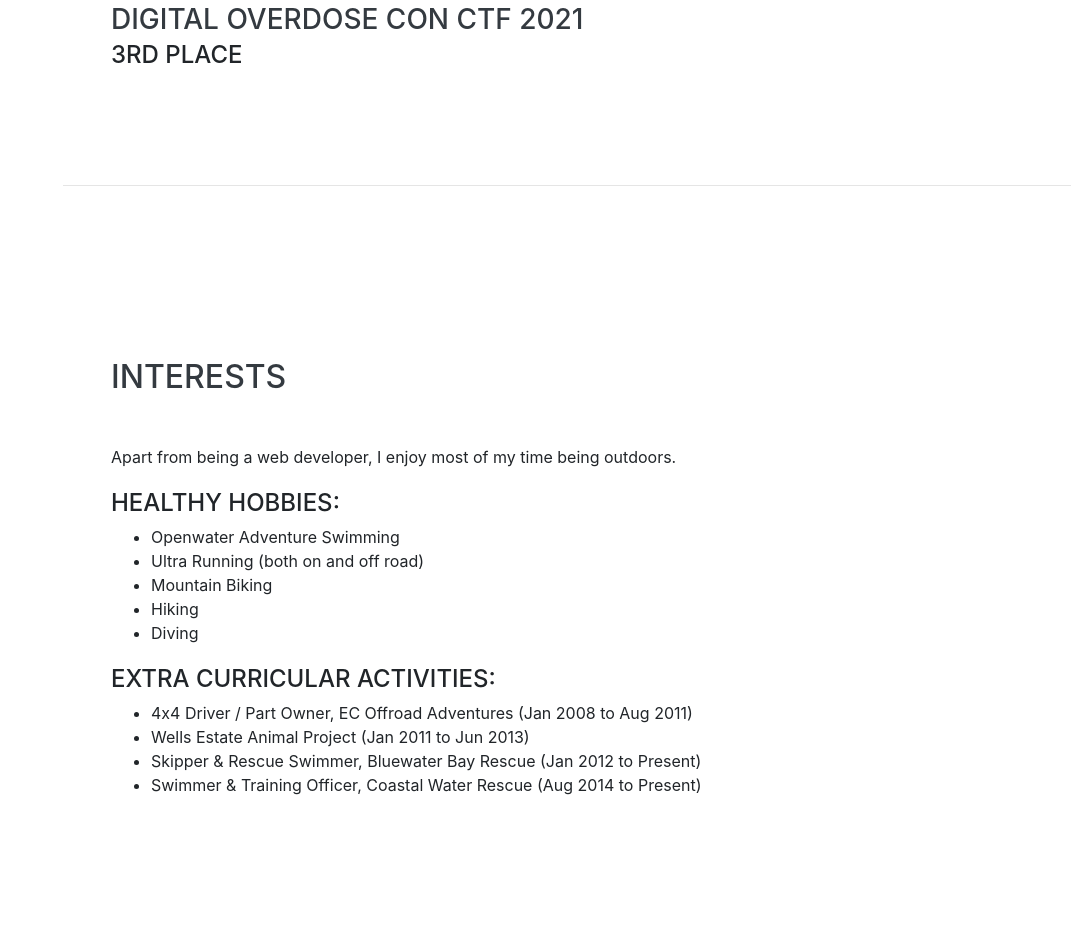
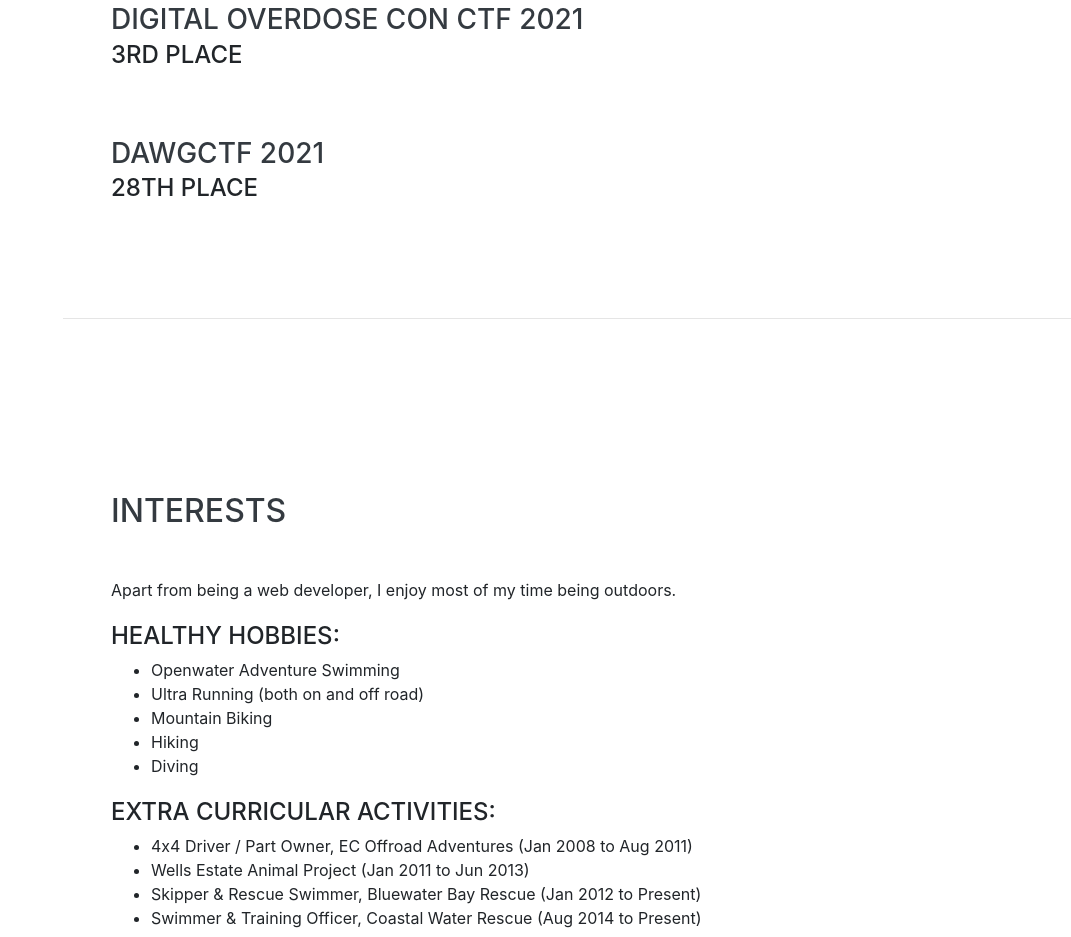
Before and after one commit to chrismeistre/resume, a website with bundled scripts: page index.html in a window 1280 px wide. Shown: the part 6744-7681 px from the top of the page, without its empty margins (209-1280 px from the left). Built offline with nearby package versions, Linux system fonts and the light colour scheme; a web font is replaced by a local one.

Commit message:
Update index.html

```diff
--- a/index.html
+++ b/index.html
@@ -274,6 +274,13 @@
           </div>
         </div>
 
+        <div class="resume-item d-flex flex-column flex-md-row justify-content-between mb-5">
+          <div class="resume-content">
+            <h3 class="mb-0">DawgCTF 2021</h3>
+            <div class="subheading mb-3">28th place</div>
+          </div>
+        </div>
+
       </div>
     </section>
 
```
